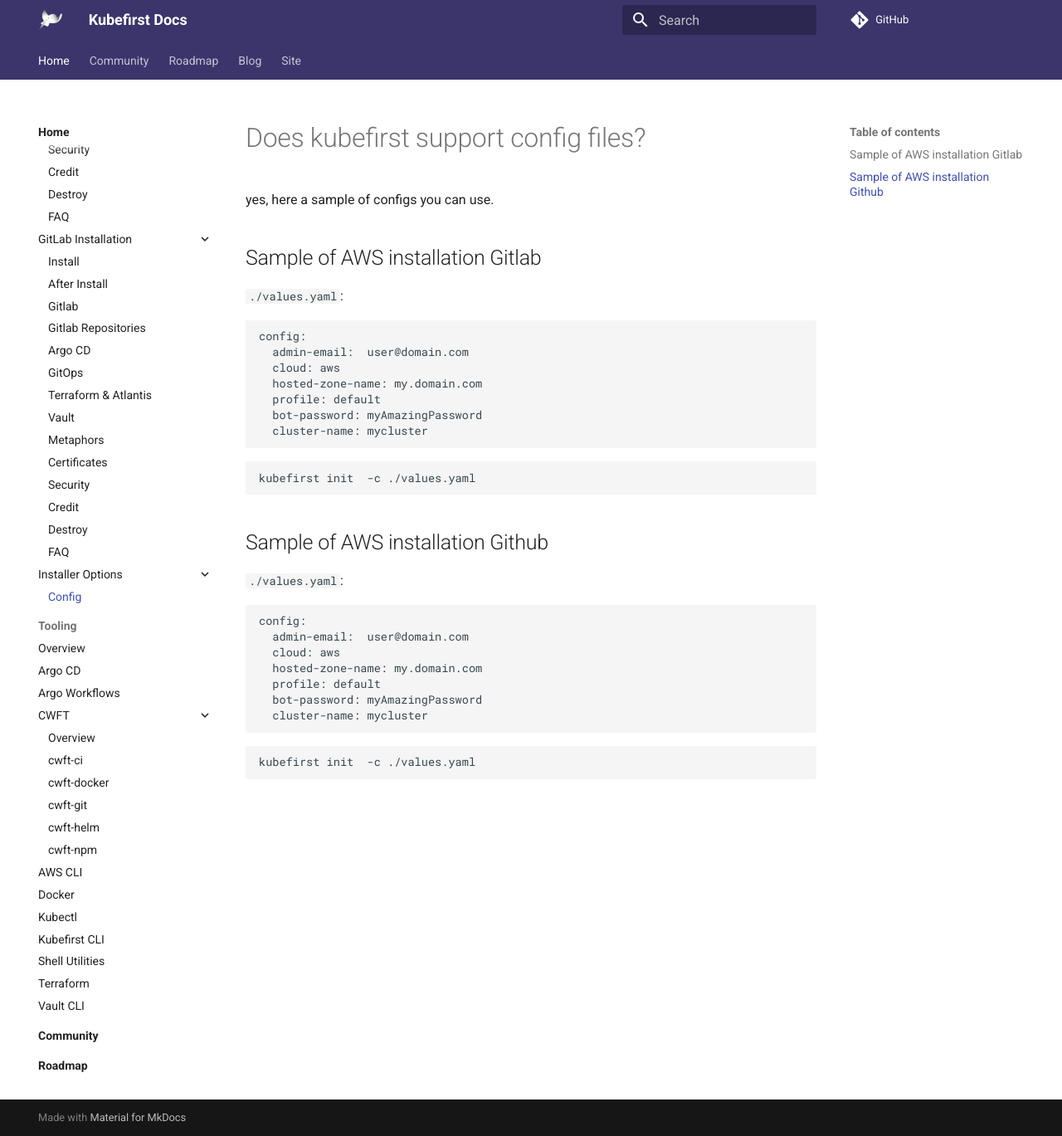
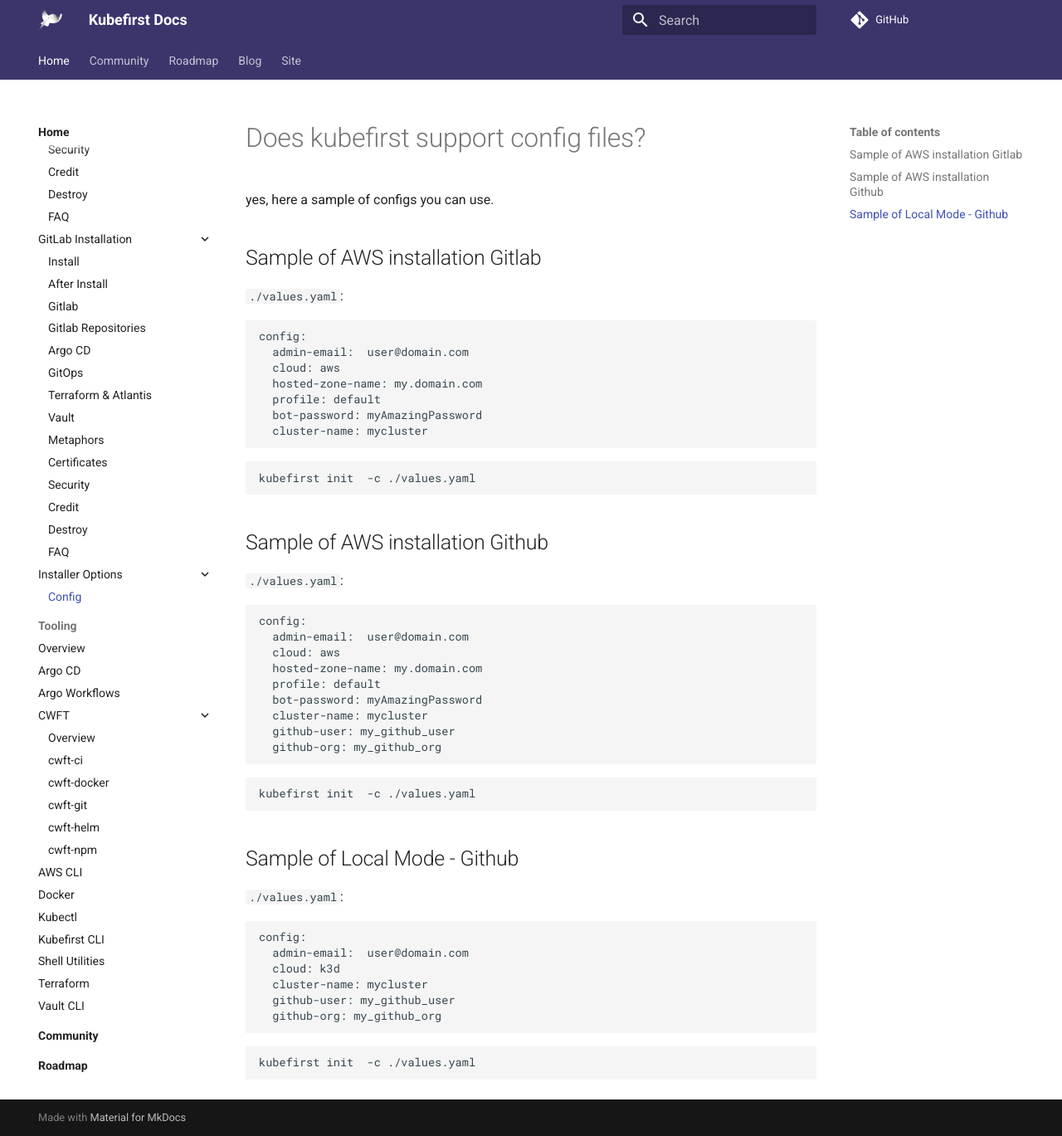
Before and after one commit to konstructio/kubefirst, an MkDocs documentation site: the page built from docs/kubefirst/installer/config-file.md, in a window 1280 px wide and 1369 px high. Shown: the whole window at 83% size. Built offline with MkDocs 1.6.1 and Material for MkDocs 9.7.7, drawn with Linux system fonts in a browser that asks for light colours; comment, search, counter and statistics services are not loaded.

Commit message:
Update config-file.md

````diff
--- a/docs/kubefirst/installer/config-file.md
+++ b/docs/kubefirst/installer/config-file.md
@@ -31,8 +31,26 @@
   profile: default
   bot-password: myAmazingPassword
   cluster-name: mycluster
+  github-user: my_github_user
+  github-org: my_github_org
 ```
 
 ```bash
 kubefirst init  -c ./values.yaml
 ```
+
+## Sample of Local Mode - Github
+
+`./values.yaml`:
+```yaml
+config:
+  admin-email:  user@domain.com
+  cloud: k3d
+  cluster-name: mycluster
+  github-user: my_github_user
+  github-org: my_github_org
+```
+
+```bash
+kubefirst init  -c ./values.yaml
+```
````
